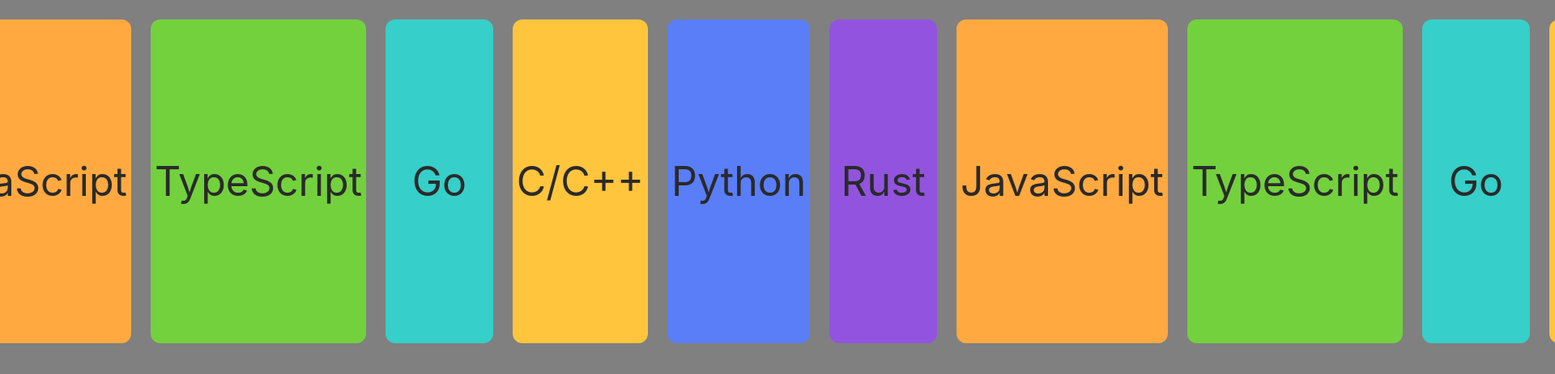
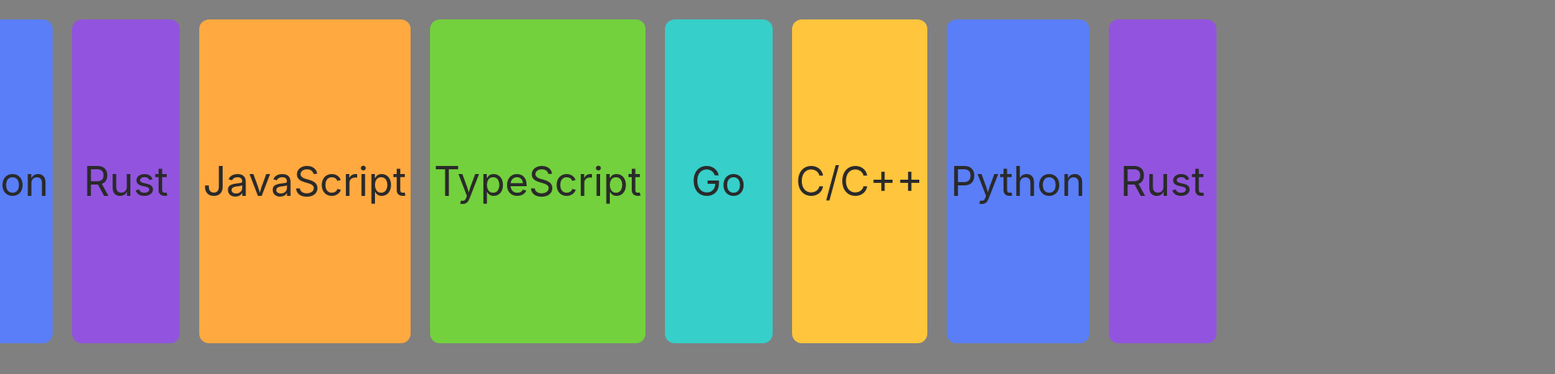
Before and after one commit to BryanVe/carousel, a React (Create React App) app: page / in a window 1280 px wide. Shown: the top 462 px of the page at 81% size, 1920 px wide, since content can reach past the window. Built offline with nearby package versions, Linux system fonts and the light colour scheme.

Commit message:
feat: now the carousel receive a duration prop for setting animation

```diff
--- a/src/App.tsx
+++ b/src/App.tsx
@@ -44,6 +44,7 @@ const App = () => (
   <Carousel
     style={{ margin: '24px 0' }}
     reverse
+    duration={30}
     data={courses}
     viewableItemsByBreakpoint={viewableItemsByBreakpoint}
     render={(data) => <CustomCard color={data.color}>{data.name}</CustomCard>}
--- a/src/components/Carousel/index.tsx
+++ b/src/components/Carousel/index.tsx
@@ -20,6 +20,7 @@ const MainWrapper = styled.div`
 
 interface StyledWrapperProps {
   reverse: boolean
+  duration: number
   columns: number
   viewableItemsByBreakpoint: ViewableItemsByBreakpoint
 }
@@ -34,7 +35,7 @@ const StyledWrapper = styled.div<StyledWrapperProps>`
     `left-to-right ${props.columns * 4}s linear infinite`}; */
   animation: ${(props) =>
     `${props.reverse ? 'left-to-right' : 'right-to-left'} ${
-      props.columns * 1
+      props.duration
     }s linear infinite`};
 
   @keyframes left-to-right {
@@ -136,6 +137,7 @@ const StyledWrapper = styled.div<StyledWrapperProps>`
 
 interface CarouselProps<I extends GenericWithKey> {
   reverse?: boolean
+  duration?: number
   viewableItemsByBreakpoint: ViewableItemsByBreakpoint
   data: I[]
   render: (data: I) => ReactNode
@@ -145,16 +147,18 @@ interface CarouselProps<I extends GenericWithKey> {
 const Carousel = <I extends GenericWithKey>(props: CarouselProps<I>) => {
   const {
     reverse = false,
+    duration = 10,
+    style = {},
     data,
     viewableItemsByBreakpoint,
     render,
-    style = {},
   } = props
 
   return (
     <MainWrapper style={style}>
       <StyledWrapper
         reverse={reverse}
+        duration={duration}
         className='sub-carousel'
         columns={data.length}
         viewableItemsByBreakpoint={viewableItemsByBreakpoint}
@@ -165,6 +169,7 @@ const Carousel = <I extends GenericWithKey>(props: CarouselProps<I>) => {
       </StyledWrapper>
       <StyledWrapper
         reverse={reverse}
+        duration={duration}
         className='sub-carousel overlapped-carousel'
         columns={data.length}
         viewableItemsByBreakpoint={viewableItemsByBreakpoint}
```
